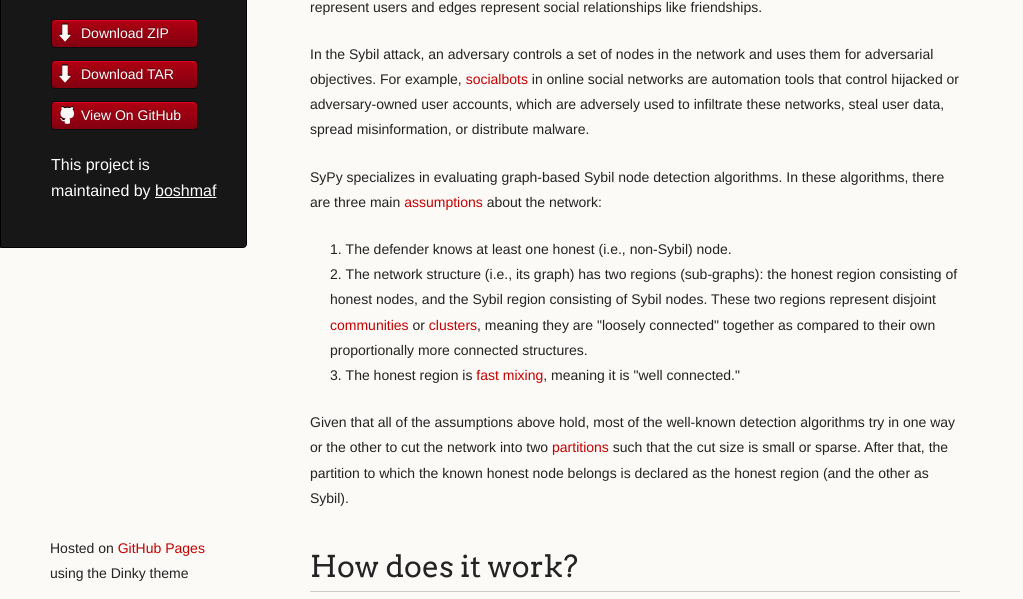
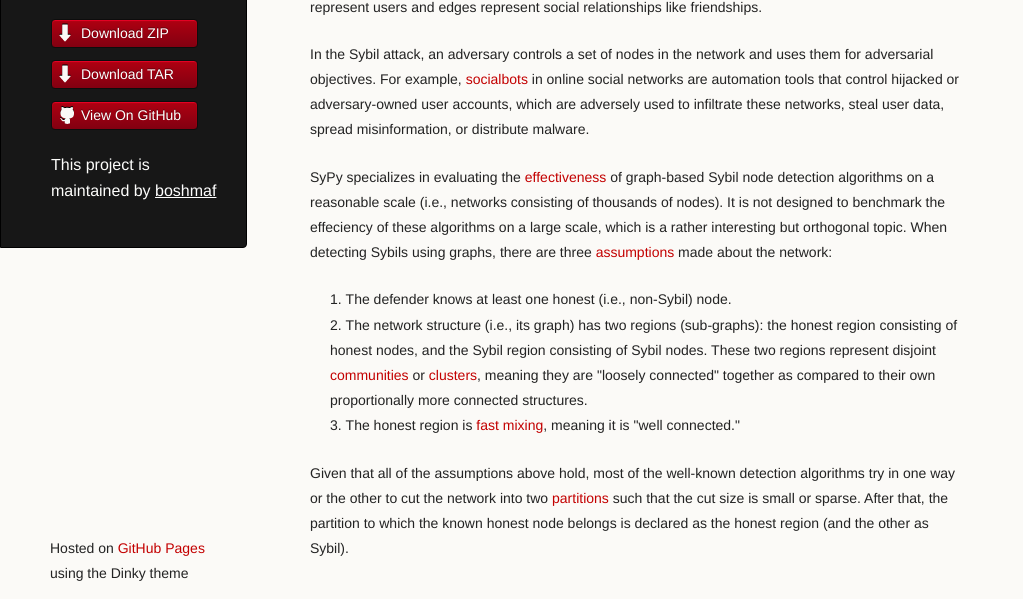
Before and after one commit to boshmaf/sypy, a plain HTML site: page index.html in a window 1280 px wide. Shown: the part 182-781 px from the top of the page, without its empty margins (0-1023 px from the left). Drawn offline with Linux system fonts and the light colour scheme.

Commit message:
Update index.html

```diff
--- a/index.html
+++ b/index.html
@@ -36,7 +36,7 @@
 
 <p>In the Sybil attack, an adversary controls a set of nodes in the network and uses them for adversarial objectives. For example, <a href="http://lersse-dl.ece.ubc.ca/record/277">socialbots</a> in online social networks are automation tools that control hijacked or adversary-owned user accounts, which are adversely used to infiltrate these networks, steal user data, spread misinformation, or distribute malware.</p>
 
-<p>SyPy specializes in evaluating graph-based Sybil node detection algorithms. In these algorithms, there are three main <a href="http://ieeexplore.ieee.org/xpl/articleDetails.jsp?arnumber=6151333">assumptions</a> about the network:</p>
+<p>SyPy specializes in evaluating the <a href="http://en.wikipedia.org/wiki/Binary_classification">effectiveness</a> of graph-based Sybil node detection algorithms on a reasonable scale (i.e., networks consisting of thousands of nodes). It is not designed to benchmark the effeciency of these algorithms on a large scale, which is a rather interesting but orthogonal topic. When detecting Sybils using graphs, there are three <a href="http://ieeexplore.ieee.org/xpl/articleDetails.jsp?arnumber=6151333">assumptions</a> made about the network:</p>
 
 <ol>
 <li>The defender knows at least one honest (i.e., non-Sybil) node.</li>
@@ -119,6 +119,8 @@ social_network.visualize(file_path="/tmp/{0}".format(network.name))
 
 <p>You can install the latest release of SyPy by issuing either <code>easy_install sypy</code> or <code>pip install sypy</code> (recommended). You can also find the EGG file at PyPI website <a href="http://pypi.python.org/pypi/sypy">here</a>.</p>
 
+<p>SyPy has been tested on a full installation of Ubuntu 12.10.</p>
+
 <h1>Who is working on it?</h1>
 
 <p>SyPy started as a research project at the <a href="http://www.ece.ubc.ca/">University of British Columbia</a> (UBC) by <a href="http://ece.ubc.ca/%7Eboshmaf">Yazan Boshmaf</a>. Latere on, the following people contributed in one way or the other:</p>
```
